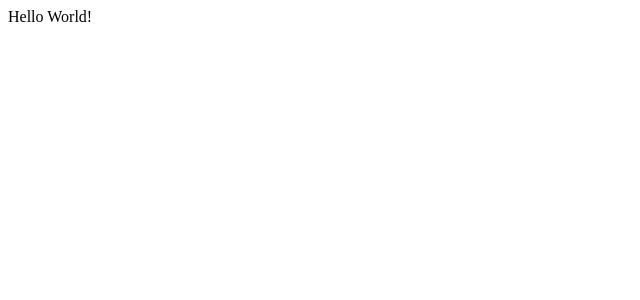
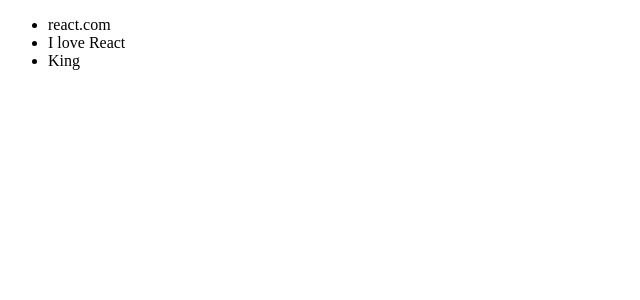
Before and after one commit to quadrant26/reactTest, a React (Create React App) app in the folder demo01/: page / in a window 1280 px wide. Shown: the top 300 px of the page, without its empty margins (0-640 px from the left). Built offline with nearby package versions, Linux system fonts and the light colour scheme.

Commit message:
something

```diff
--- a/demo01/src/App.js
+++ b/demo01/src/App.js
@@ -8,10 +8,16 @@
 class App extends Component{
     render(){
         return (
-            <div>
-                Hello World!
-            </div>
+            <ul className="My-list">
+                <li>react.com</li>
+                <li>I love React</li>
+                <li>{true?"King":"Queen"}</li>
+            </ul>
         )
+
+        var child1 = React.createElement("li", null, "React.com");
+        var child2 = React.createElement("li", null, "I love React");
+        var root = React.createElement("ul", null, {className: "my-list"}, child1, child2 );
     }
 }
 
```
